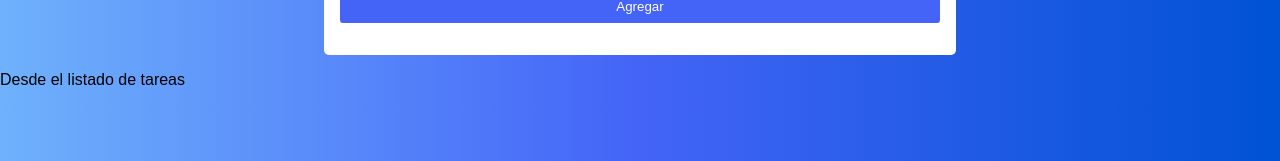
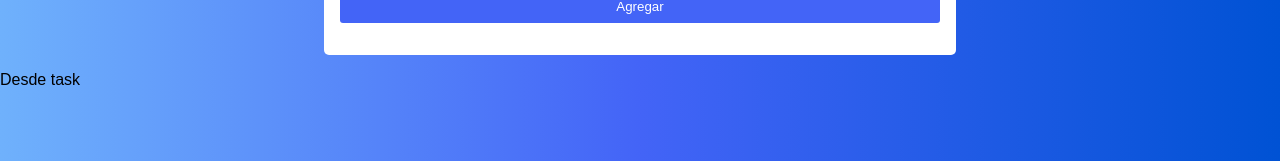
Before and after one commit to Ricardo-Nava-Lima/taks, a React (Create React App) app: page / in a window 1280 px wide. Shown: the part 277-438 px from the top of the page. Built offline with nearby package versions, Linux system fonts and the light colour scheme.

Commit message:
Componente para cada tarea

```diff
--- a/src/components/Tasks/ListTasks.jsx
+++ b/src/components/Tasks/ListTasks.jsx
@@ -1,9 +1,17 @@
 import React from 'react';
+import Task from './Task';
 
 const ListTasks = ({ tasks }) => {
     console.log(tasks)
     return (
-        <p>Desde el listado de tareas</p>
+        <>
+            { tasks.map( task => (
+                <Task
+                    key={ task.id}
+                    task={ task }
+                />
+            )) }
+        </>
     );
 }
 
--- /dev/null
+++ b/src/components/Tasks/Task.jsx
@@ -0,0 +1,9 @@
+import React from 'react'
+
+const Task = () => {
+    return (
+        <p>Desde task</p>
+    );
+}
+
+export default Task;
```
